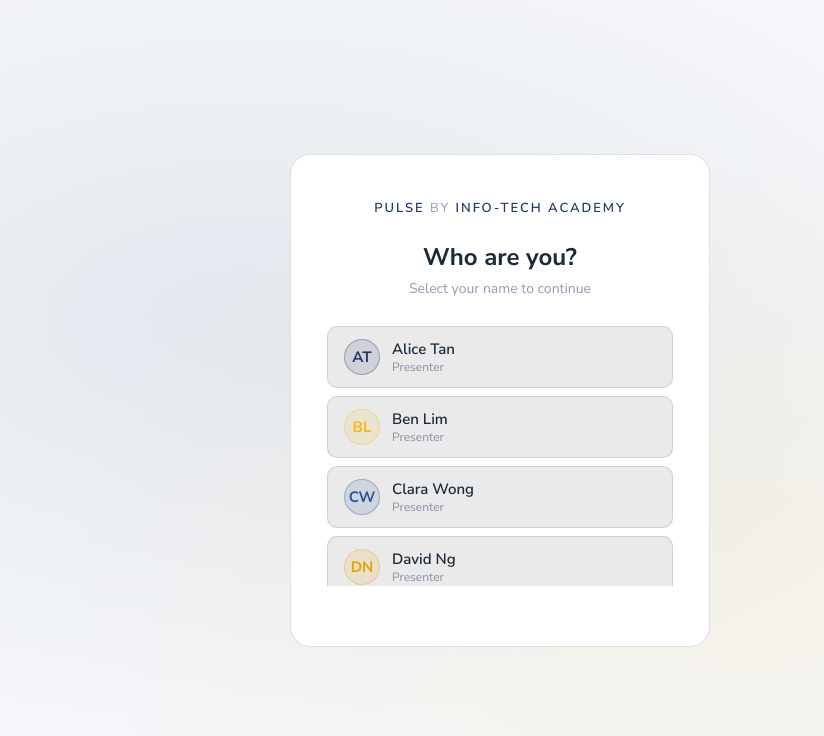
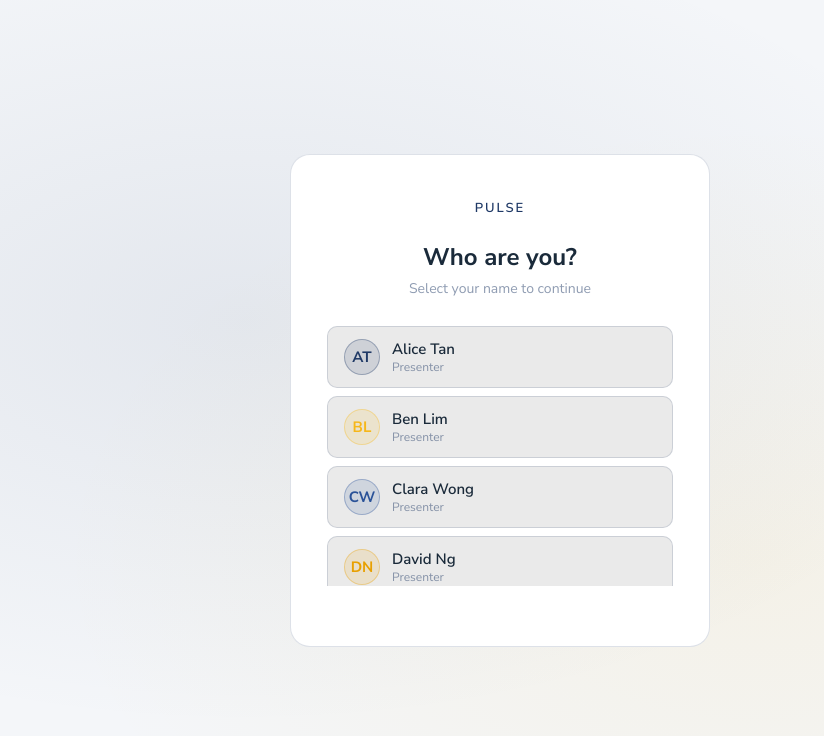
Before and after one commit to hbinfot2025/pulsebyita, a plain HTML site: page index.html in a window 1280 px wide. Shown: the whole page, without its empty margins (140-964 px from the left). Drawn offline with Linux system fonts and the light colour scheme.

Commit message:
Update index.html

```diff
--- a/index.html
+++ b/index.html
@@ -231,7 +231,7 @@
 <!-- LOGIN -->
 <div id="login-screen">
   <div class="login-card">
-    <div class="logo">Pulse <span style="opacity:.5;font-weight:400;">by</span> Info-Tech Academy</div>
+    <div class="logo">Pulse</div>
 
     <!-- Step 1: pick collaborator -->
     <div id="pick-step">
@@ -255,7 +255,7 @@
 <!-- APP -->
 <div id="app">
   <header>
-    <div class="brand"><span>Pulse</span> by Info-Tech Academy</div>
+    <div class="brand"><span>Pulse</span></div>
     <div class="header-right">
       <div class="presenter-tag">
         <div class="presenter-avatar" id="header-avatar"></div>
```
